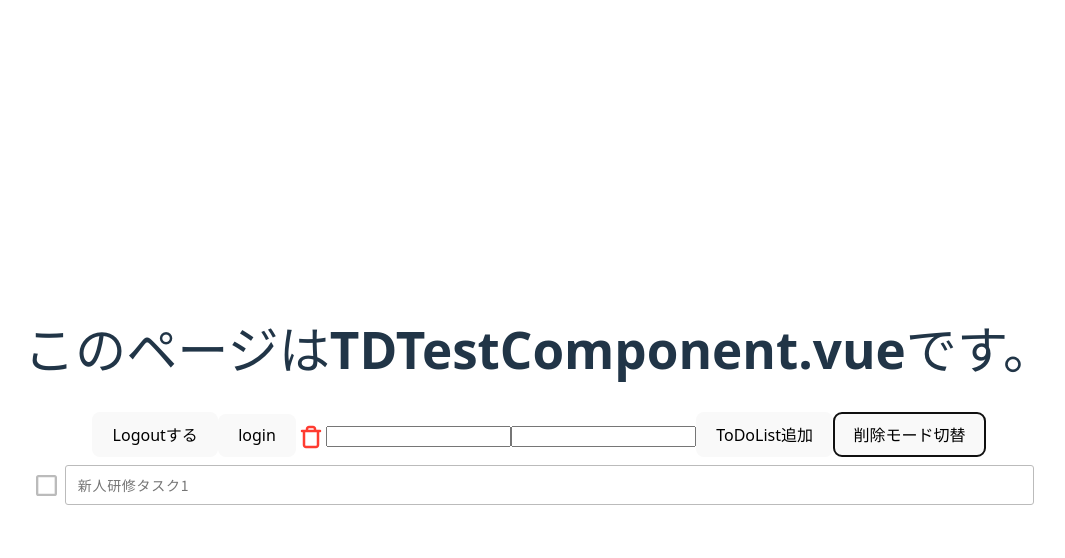
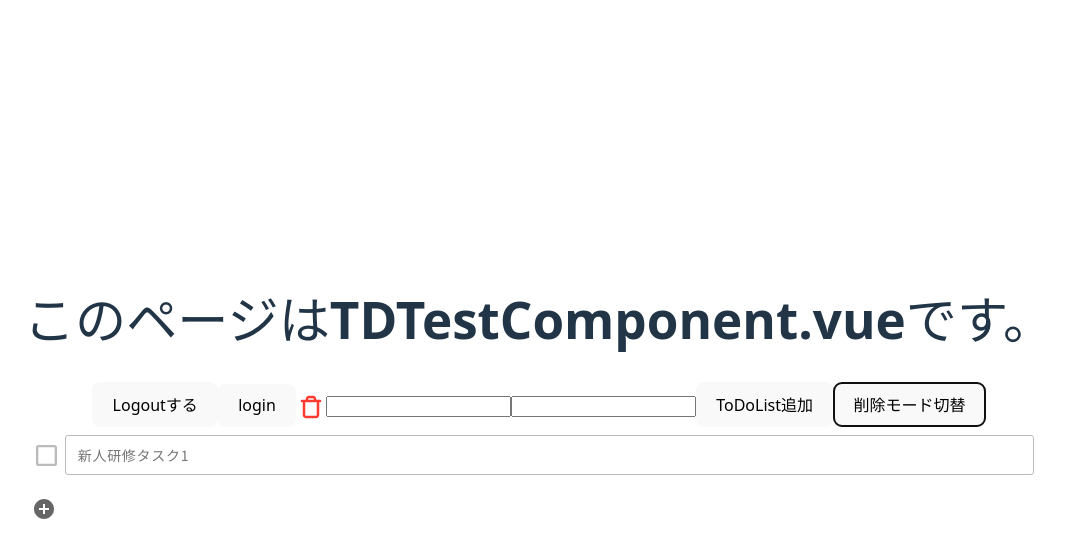
Before and after one commit to MerculetDev/ToDoList, a Vue app: page /test in a window 1280 px wide. Both pictures are taken after a click on the button "削除モード切替". Shown: the top 558 px of the page, without its empty margins (101-1166 px from the left). Built offline with nearby package versions, Linux system fonts and the light colour scheme; the HTML template or start-up script is replaced by a standard one.

Commit message:
TDAddButtonの作成

```diff
--- /dev/null
+++ b/src/components/TDAddButton/TDAddButton.vue
@@ -0,0 +1,36 @@
+<script setup lang="ts">
+withDefaults(
+  defineProps<{
+    src?: string;
+    deleteMode?: boolean;
+  }>(),
+  {
+    src: "/images/TDAddButton.svg",
+    deleteMode: false,
+  }
+);
+
+const emit = defineEmits<{
+  (e: "click"): void;
+}>();
+</script>
+
+<template>
+  <div>
+    <img
+      :src="src"
+      alt="追加ボタン"
+      class="_add_button"
+      @click="emit('click')"
+      v-if="deleteMode"
+    />
+  </div>
+</template>
+
+<style scoped lang="sass">
+._add_button
+  display: grid
+  place-items: center
+  justify-content: center
+  margin: 24px 10px
+</style>
--- a/src/pages/testComponent.vue
+++ b/src/pages/testComponent.vue
@@ -3,6 +3,7 @@ import { ref } from "vue";
 import TDErrorMessage from "@/components/TDErrorMessage/TDErrorMessage.vue";
 import TDToDoList from "@/components/TDToDoList/TDToDoList.vue";
 import TDTrashButton from "@/components/TDTrashButton/TDTrashButton.vue";
+import TDAddButton from "@/components/TDAddButton/TDAddButton.vue";
 
 withDefaults(
   defineProps<{
@@ -61,6 +62,11 @@ const toDoList = ref<ToDoItem[]>([]);
         :deleteMode="deleteMode"
       />
     </div>
+    <TDAddButton
+      src="images/TDAddButton.svg"
+      :deleteMode="deleteMode"
+      @click="addToDoList"
+    />
   </div>
 </template>
 
```
Also changed, not shown: public/images/TDAddButton.svg (added).
